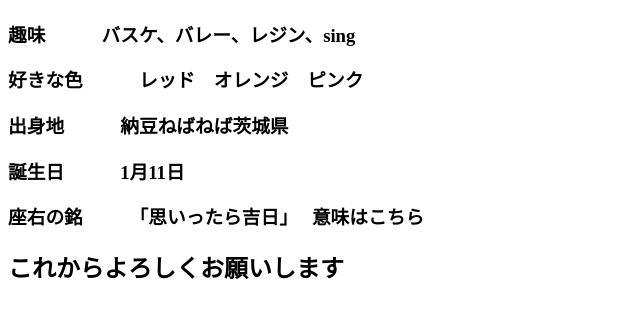
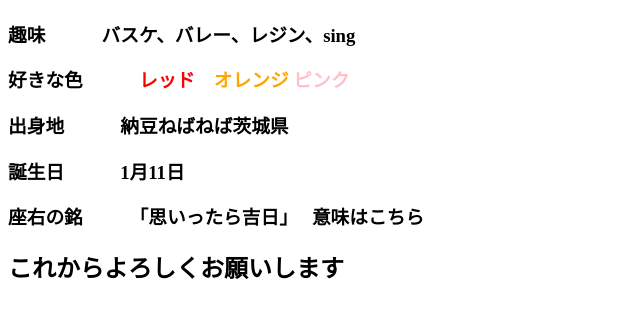
Before and after one commit to rukapyonn/test, a plain HTML site: page index.html in a window 1280 px wide. Shown: the part 163-480 px from the top of the page, without its empty margins (0-640 px from the left). Drawn offline with Linux system fonts and the light colour scheme.

Commit message:
Update index.html

```diff
--- a/index.html
+++ b/index.html
@@ -12,7 +12,7 @@
     <img src="pfe.jpg">
 
     <h3>趣味　　　バスケ、バレー、レジン、sing</h3>
-    <h3>好きな色　　　レッド　オレンジ　ピンク</h3>
+    <h3>好きな色　　　<font color="red">レッド</font>　<font color="orange">オレンジ</font> <font color="pink">ピンク</font></h3>
     <h3>出身地　　　納豆ねばねば茨城県</h3>
     <h3>誕生日　　　1月11日</h3>
     <h3>座右の銘　　　「思いったら吉日」
```
